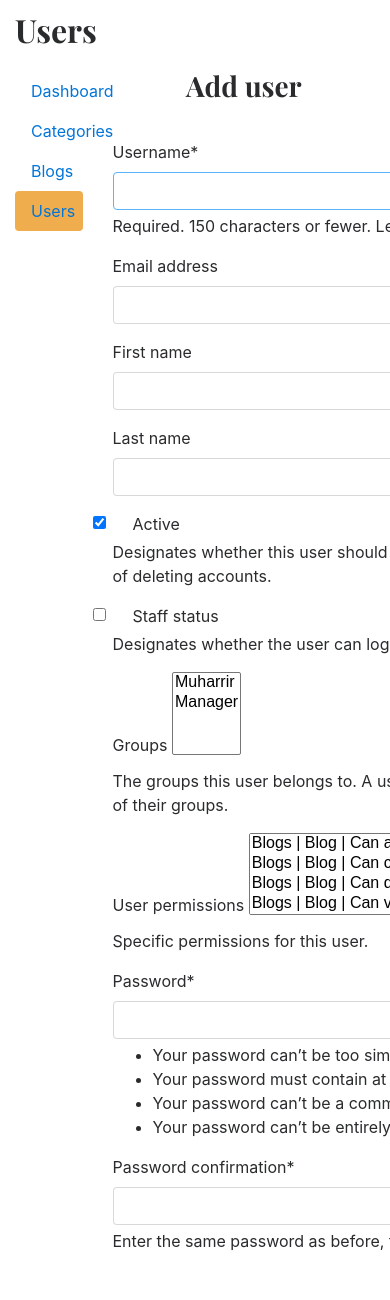
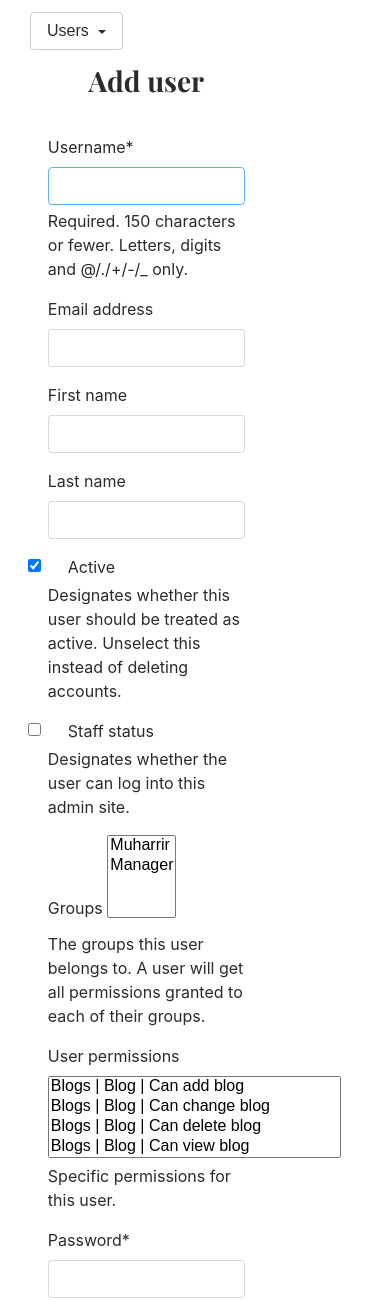
Before and after one commit to Diamondman51/blog, a Django app: page /dashboard/users/add/ in a window 390 px wide; the page is wider, and only the part inside the window is pictured. Shown: the part 162-1462 px from the top of that part. Run offline with Django 5.2, Linux system fonts and the light colour scheme; a user stored in the database is signed in; data comes from the database, SQL or seed files in the repository; both versions use the stored data as it was after the commit; some libraries are stand-ins or nearby versions.

Commit message:
tables, registration, login, ashboard made responsive

```diff
--- a/dashboardapp/templates/add_blog.html
+++ b/dashboardapp/templates/add_blog.html
@@ -2,17 +2,16 @@
 
 <div class="row">
   <div class="col-3">
-    <h2>Categories</h2>
+    {% include 'left_side.html' %}
   </div>
 </div>
 <div class="row my-3">
   <!-- Left side -->
-  {% include 'left_side.html' %}
   <!-- Right side -->
 
   <div class="col-9">
     <h3 class="text-center">Add blog</h3>
-    <form class="text-left" action="{% url 'add_blog' %}" method="post" enctype="multipart/form-data" style="height: auto; width: 600px; margin: auto; padding: 30px 0">
+    <form class="text-left col-9" action="{% url 'add_blog' %}" method="post" enctype="multipart/form-data" style="height: auto; width: 600px; margin: auto; padding: 30px 0">
         {% csrf_token %}
         {{form|crispy}}
         <div class="text-right">
--- a/dashboardapp/templates/add_category.html
+++ b/dashboardapp/templates/add_category.html
@@ -2,17 +2,16 @@
 
 <div class="row">
   <div class="col-3">
-    <h2>Categories</h2>
+    {% include 'left_side.html' %}
   </div>
 </div>
 <div class="row my-3">
   <!-- Left side -->
-  {% include 'left_side.html' %}
   <!-- Right side -->
 
   <div class="col-9">
     <h3 class="text-center">Add category</h3>
-    <form class="text-left" action="{% url 'add_category' %}" method="post" style="height: auto; width: 600px; margin: auto; padding: 30px 0">
+    <form class="text-left col-9" action="{% url 'add_category' %}" method="post" style="height: auto; width: 600px; margin: auto; padding: 30px 0">
         {% csrf_token %}
         {{form|crispy}}
         <div class="text-right">
--- a/dashboardapp/templates/add_user.html
+++ b/dashboardapp/templates/add_user.html
@@ -2,22 +2,23 @@
 {% if perms.auth.add_user %}
 <div class="row">
   <div class="col-3">
-    <h2>Users</h2>
+    {% include 'left_side.html' %}
   </div>
 </div>
 <div class="row my-3">
   <!-- Left side -->
-  {% include 'left_side.html' %}
   <!-- Right side -->
 
-  <div class="col-9">
+  <div class="col-9 col-sm-9 col-md-9">
     <h3 class="text-center">Add user</h3>
-    <form class="text-left" action="" method="post" style="height: auto; width: 600px; margin: auto; padding: 30px 0">
-        {% csrf_token %}
+    <form class="col-9" action="" method="post" style="height: auto; width: 600px; margin: auto; padding: 30px 0">
+      {% csrf_token %}
+      <div class="form-group">
         {{form|crispy}}
-        <div class="text-right">
+          <div class="text-right">
             <button type="submit" class="btn btn-primary">Add</button>
         </div>
+      </div>
     </form>
 </div>
 </div>
--- a/dashboardapp/templates/dashboard.html
+++ b/dashboardapp/templates/dashboard.html
@@ -1,16 +1,15 @@
 {% extends 'header.html' %} {% load static %} {% block content %}
 <div class="row">
     <div class="col-3">
-        <h2>Dashboard</h2>
+      {% include 'left_side.html' %}
     </div>
 </div>
 
 
 <div class="row my-3">
   <!-- Left side -->
-  {% include 'left_side.html' %}
   <!-- Right side -->
-  <div class="col-9">
+  <div class="col-12">
     <div class="row">
       <div class="col">
         <div class="card">
--- a/dashboardapp/templates/edit_blog.html
+++ b/dashboardapp/templates/edit_blog.html
@@ -2,17 +2,16 @@
 
 <div class="row">
   <div class="col-3">
-    <h2>Categories</h2>
+    {% include 'left_side.html' %}
   </div>
 </div>
 <div class="row my-3">
   <!-- Left side -->
-  {% include 'left_side.html' %}
   <!-- Right side -->
 
   <div class="col-9">
     <h3 class="text-center">Edit blog</h3>
-    <form action="{% url 'edit_blog' blog.id %}" method="post" style="height: auto; width: 600px; margin: auto; padding: 30px 0">
+    <form class="col-9" action="{% url 'edit_blog' blog.id %}" method="post" style="height: auto; width: 600px; margin: auto; padding: 30px 0">
         {% csrf_token %}
         {{form|crispy}}
         <div class="text-right">
--- a/dashboardapp/templates/edit_category.html
+++ b/dashboardapp/templates/edit_category.html
@@ -12,7 +12,7 @@
 
   <div class="col-9">
     <h3 class="text-center">Edit category</h3>
-    <form action="{% url 'edit_category' cat.id %}" method="post" style="height: auto; width: 600px; margin: auto; padding: 30px 0">
+    <form class="col-9" action="{% url 'edit_category' cat.id %}" method="post" style="height: auto; width: 600px; margin: auto; padding: 30px 0">
         {% csrf_token %}
         {{form|crispy}}
         <div class="text-right">
--- a/dashboardapp/templates/edit_user.html
+++ b/dashboardapp/templates/edit_user.html
@@ -12,7 +12,7 @@
 
   <div class="col-9">
     <h3 class="text-center">Edit user</h3>
-    <form action="{% url 'edit_user' user.id %}" method="post" style="height: auto; width: 600px; margin: auto; padding: 30px 0">
+    <form class="col-9" action="{% url 'edit_user' user.id %}" method="post" style="height: auto; width: 600px; margin: auto; padding: 30px 0">
         {% csrf_token %}
         {{form|crispy}}
         <div class="text-right">
--- a/dashboardapp/templates/left_side.html
+++ b/dashboardapp/templates/left_side.html
@@ -1,10 +1,18 @@
-  <div class="col-3">
-    <nav class="nav nav-pills flex-column border rounded">
-      <a class="nav-link text-dark {% if '/dashboard/' == request.path %} bg-warning {% endif %}" href="{% url 'dashboard' %}">Dashboard</a>
-      <a class="nav-link text-dark {% if '/dashboard/categories/' == request.path or '/dashboard/categories/add/' == request.path %} bg-warning {% endif %}" href="{% url 'categories' %}">Categories</a>
-      <a class="nav-link text-dark {% if '/dashboard/blogs/' == request.path or '/dashboard/blogs/add/' == request.path %} bg-warning {% endif %}" href="{% url 'dashboard_blogs' %}">Blogs</a>
-      {% if perms.auth.view_user %}
-      <a class="nav-link text-dark {% if '/dashboard/users/' == request.path or '/dashboard/users/add/' == request.path or '/dashboard/users/edit/' in request.path %} bg-warning {% endif %}" href="{% url 'users' %}">Users</a>
-      {% endif %}
-    </nav>
+<div class="dropdown col-3">
+  <button class="btn btn-secondary dropdown-toggle" type="button" data-toggle="dropdown" aria-expanded="false">
+    {% if '/dashboard/' == request.path %} Dashboard
+    {% elif '/dashboard/categories/' == request.path or '/dashboard/categories/add/' == request.path %} Categories
+    {% elif '/dashboard/blogs/' == request.path or '/dashboard/blogs/add/' == request.path %} Blogs
+    {% elif '/dashboard/users/' == request.path or '/dashboard/users/add/' == request.path or '/dashboard/users/edit/' in request.path %} Users
+    {% endif %}
+  </button>
+  <div class="dropdown-menu">
+    <a href="{% url 'dashboard' %}" class="dropdown-item {% if '/dashboard/' == request.path %} active{% endif %}" type="button">Dashboard</a>
+    <a href="{% url 'categories' %}" class="dropdown-item {% if '/dashboard/categories/' == request.path or '/dashboard/categories/add/' == request.path %} active {% endif %}" type="button">Categories</a>
+    <a href="{% url 'dashboard_blogs' %}" class="dropdown-item {% if '/dashboard/blogs/' == request.path or '/dashboard/blogs/add/' == request.path %} active {% endif %}" type="button">Blogs</a>
+    {% if perms.auth.view_user %}
+    <a href="{% url 'users' %}" class="dropdown-item {% if '/dashboard/users/' == request.path or '/dashboard/users/add/' == request.path or '/dashboard/users/edit/' in request.path %} active {% endif %}" type="button">Users</a>
+    {% endif %}
+
   </div>
+</div>
--- a/templates/header.html
+++ b/templates/header.html
@@ -29,20 +29,20 @@
     </form>
     <ul class="navbar-nav ml-auto">
     {% if user.is_authenticated %}
-      <li class="nav-item active">
+      <li class="nav-item active text-left">
         <a class="nav-link" href="#">{{user}} <span class="sr-only">(current)</span></a>
       </li>
-      <li class="nav-item mr-1 mb-2">
+      <li class="nav-item mr-1 mb-2 text-left">
         <a href="{% url 'dashboard' %}" class="btn btn-outline-warning text-dark">Dashboard</a>
       </li>
-      <li class="nav-item">
+      <li class="nav-item text-left">
         <a href="{% url 'logout' %}" class="btn btn-outline-primary text-dark">Logout</a>
       </li>
       {% else %}
-      <li class="nav-item mr-1">
+      <li class="nav-item mr-1 text-left mb-1">
         <a href="{% url 'login' %}" class="btn btn-sm btn-warning">Login</a>
       </li>
-      <li class="nav-item">
+      <li class="nav-item text-left">
         <a href="{% url 'register' %}" class="btn btn-sm btn-outline-secondary">Register</a>
       </li>
       {% endif %}
--- a/templates/login.html
+++ b/templates/login.html
@@ -4,7 +4,7 @@
 {% block content %}
 {% load crispy_forms_tags %}
 <h1 class="text-center">Login</h1>
-<form action="{% url 'login' %}" method="post" style="width: 500px; margin: auto; padding: 30px 0">
+<form class="col-9" action="{% url 'login' %}" method="post" style="width: 500px; margin: auto; padding: 30px 0">
     {% csrf_token %}
     {{form|crispy}}
         <div class="button text-right">
--- a/templates/register.html
+++ b/templates/register.html
@@ -3,7 +3,7 @@
 {% load crispy_forms_tags %}
 
 <h1 class="text-center">Register</h1>
-<form action="{% url 'register' %}" method="post" style="width: 500px; margin: auto; padding: 30px 0">
+<form class="col-9" action="{% url 'register' %}" method="post" style="width: 500px; margin: auto; padding: 30px 0">
     {% csrf_token %}
     {{form|crispy}}
     <div class="button text-right">
```
Also changed, not shown: dashboardapp/templates/categories.html (+3 -6 lines), dashboardapp/templates/dashboard_blogs.html (+3 -5 lines), dashboardapp/templates/users.html (+3 -6 lines), templates/base.html (deleted, +0 -48 lines), db.sqlite3.
